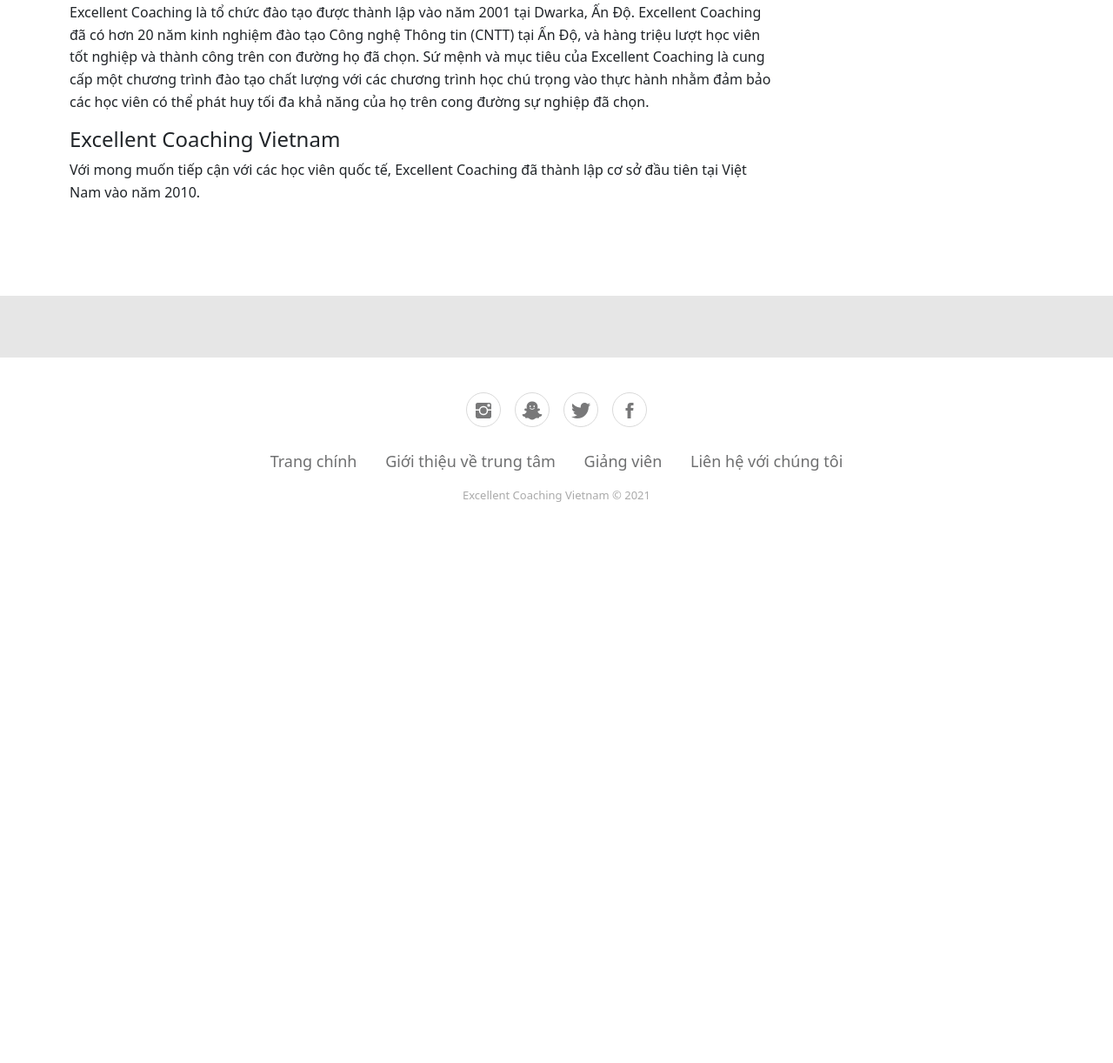
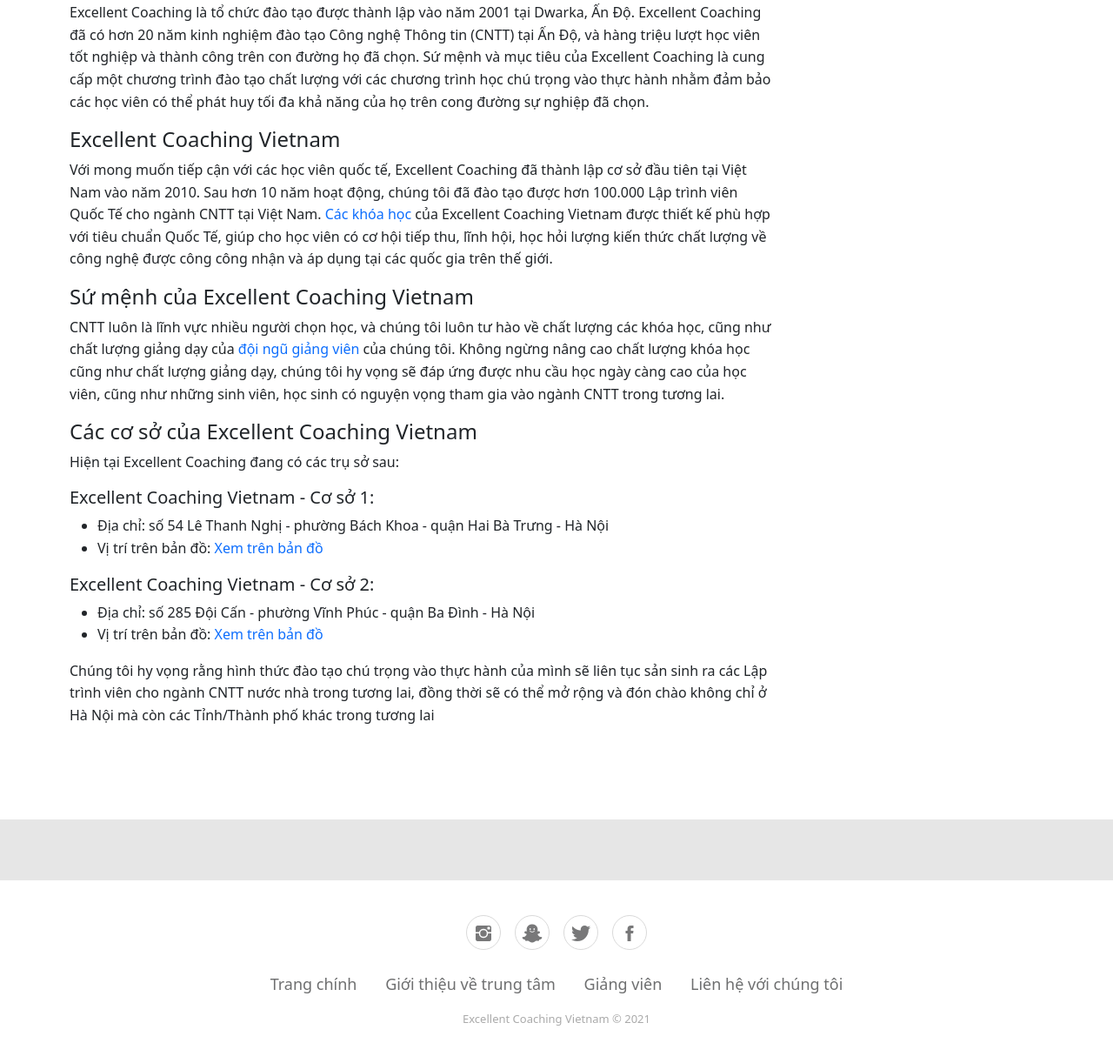
Before and after one commit to remichan97/excellent-coaching, a PHP site: page /about in a window 1280 px wide. Shown: the part 441-1663 px from the top of the page at 87% size. Before the commit the page ends 1018 px from the top, so only its background shows below. Run offline with PHP 8.4, Linux system fonts and the light colour scheme; some web fonts are replaced.

Commit message:
hoàn tất trang about us

```diff
--- a/about/index.php
+++ b/about/index.php
@@ -26,8 +26,22 @@
                         <h4>Excellent Coaching Ấn Độ</h4>
                         <p>Excellent Coaching là tổ chức đào tạo được thành lập vào năm 2001 tại Dwarka, Ấn Độ. Excellent Coaching đã có hơn 20 năm kinh nghiệm đào tạo Công nghệ Thông tin &#40;CNTT&#41; tại Ấn Độ, và hàng triệu lượt học viên tốt nghiệp và thành công trên con đường họ đã chọn. Sứ mệnh và mục tiêu của Excellent Coaching là cung cấp một chương trình đào tạo chất lượng với các chương trình học chú trọng vào thực hành nhằm đảm bảo các học viên có thể phát huy tối đa khả năng của họ trên cong đường sự nghiệp đã chọn.<br/></p>
                         <h4>Excellent Coaching Vietnam</h4>
-                        <p>Với mong muốn tiếp cận với các học viên quốc tế, Excellent Coaching đã thành lập cơ sở đầu tiên tại Việt Nam vào năm 2010. </p>
-
+                        <p>Với mong muốn tiếp cận với các học viên quốc tế, Excellent Coaching đã thành lập cơ sở đầu tiên tại Việt Nam vào năm 2010. Sau hơn 10 năm hoạt động, chúng tôi đã đào tạo được hơn 100.000 Lập trình viên Quốc Tế cho ngành CNTT tại Việt Nam. <a href="../">Các khóa học</a> của Excellent Coaching Vietnam được thiết kế phù hợp với tiêu chuẩn Quốc Tế, giúp cho học viên có cơ hội tiếp thu, lĩnh hội, học hỏi lượng kiến thức chất lượng về công nghệ được công công nhận và áp dụng tại các quốc gia trên thế giới.<br/></p>
+                        <h4>Sứ mệnh của Excellent Coaching Vietnam</h4>
+                        <p>CNTT luôn là lĩnh vực nhiều người chọn học, và chúng tôi luôn tư hào về chất lượng các khóa học, cũng như chất lượng giảng dạy của <a href="../teacher">đội ngũ giảng viên</a> của chúng tôi. Không ngừng nâng cao chất lượng khóa học cũng như chất lượng giảng dạy, chúng tôi hy vọng sẽ đáp ứng được nhu cầu học ngày càng cao của học viên, cũng như những sinh viên, học sinh có nguyện vọng tham gia vào ngành CNTT trong tương lai.</p>
+                        <h4>Các cơ sở của Excellent Coaching Vietnam</h4>
+                        <p>Hiện tại Excellent Coaching đang có các trụ sở sau: </p>
+                        <h5>Excellent Coaching Vietnam - Cơ sở 1:</h5>
+                        <ul>
+                            <li>Địa chỉ: số 54 Lê Thanh Nghị - phường Bách Khoa - quận Hai Bà Trưng - Hà Nội</li>
+                            <li>Vị trí trên bản đồ: <a href="https://www.google.com/maps/place/54+L%C3%AA+Thanh+Ngh%E1%BB%8B,+B%C3%A1ch+Khoa,+Hai+B%C3%A0+Tr%C6%B0ng,+H%C3%A0+N%E1%BB%99i,+Vietnam/@21.0032683,105.8472392,17z/data=!3m1!4b1!4m5!3m4!1s0x3135ad58455db2ab:0x9b3550bc22fd8bb!8m2!3d21.0032633!4d105.8494279">Xem trên bản đồ</a></li>
+                        </ul>
+                        <h5>Excellent Coaching Vietnam - Cơ sở 2:</h5>
+                        <ul>
+                            <li>Địa chỉ: số 285 Đội Cấn - phường Vĩnh Phúc - quận Ba Đình - Hà Nội</li>
+                            <li>Vị trí trên bản đồ: <a href="https://www.google.com/maps/place/285+%C4%90%E1%BB%99i+C%E1%BA%A5n,+V%C4%A9nh+Ph%C3%BA,+Ba+%C4%90%C3%ACnh,+H%C3%A0+N%E1%BB%99i+100000,+Vietnam/@21.0357156,105.8168405,17z/data=!3m1!4b1!4m5!3m4!1s0x3135ab145bf89bd7:0xd94a869b494c04b6!8m2!3d21.0357106!4d105.8190292">Xem trên bản đồ</a></li>
+                        </ul>
+                        <p>Chúng tôi hy vọng rằng hình thức đào tạo chú trọng vào thực hành của mình sẽ liên tục sản sinh ra các Lập trình viên cho ngành CNTT nước nhà trong tương lai, đồng thời sẽ có thể mở rộng và đón chào không chỉ ở Hà Nội mà còn các Tỉnh/Thành phố khác trong tương lai</p>
                     </div>
                 </section>
             </header>
```
